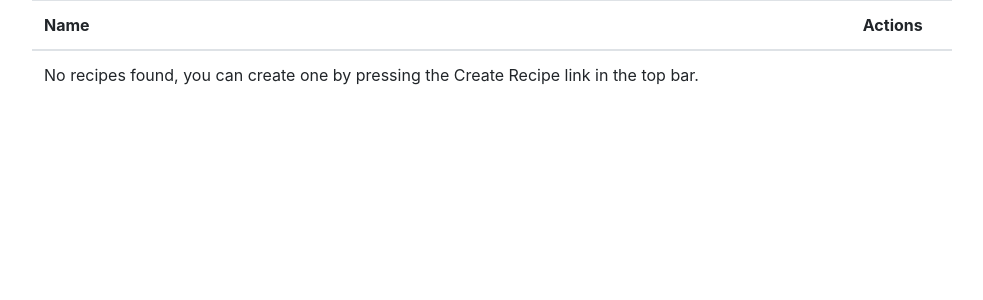
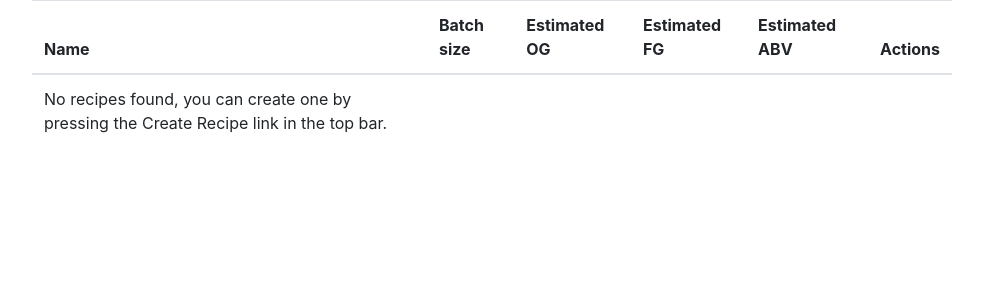
Before and after one commit to christiannageby/Beertracker, a Flask app: page /recipes in a window 1280 px wide. Shown: the part 56-356 px from the top of the page, without its empty margins (53-1036 px from the left). Run offline with Flask 2, Linux system fonts and the light colour scheme; data that the repository does not hold is empty; some libraries are stand-ins or nearby versions.

Commit message:
More info on recipes table

```diff
--- a/templates/recipes.html
+++ b/templates/recipes.html
@@ -7,6 +7,10 @@
         <thead>
           <tr>
             <th>Name</th>
+            <th>Batch size</th>
+            <th>Estimated OG</th>
+            <th>Estimated FG</th>
+            <th>Estimated ABV</th>
             <th>Actions</th>
           </tr>
         </thead>
@@ -19,6 +23,10 @@
           {% for recipe in recipes %}
           <tr>
             <td><a href="/recipe/{{ recipe.id }}">{{ recipe.name }}</a></td>
+            <td>{{ recipe.before_boil }}</td>
+            <td>{{ recipe.estimated_og }}</td>
+            <td>{{ recipe.estimated_fg }}</td>
+            <td>{{ ((recipe.estimated_og - recipe.estimated_fg) / 7.62) | round(2) }}%</td>
             <td>
               <a class="btn btn-success btn-sm" href="/recipe/{{ recipe.id }}">View</a>
               <a class="btn btn-primary btn-sm" href="/brew/recipe/{{ recipe.id }}">Brew</a>
```
